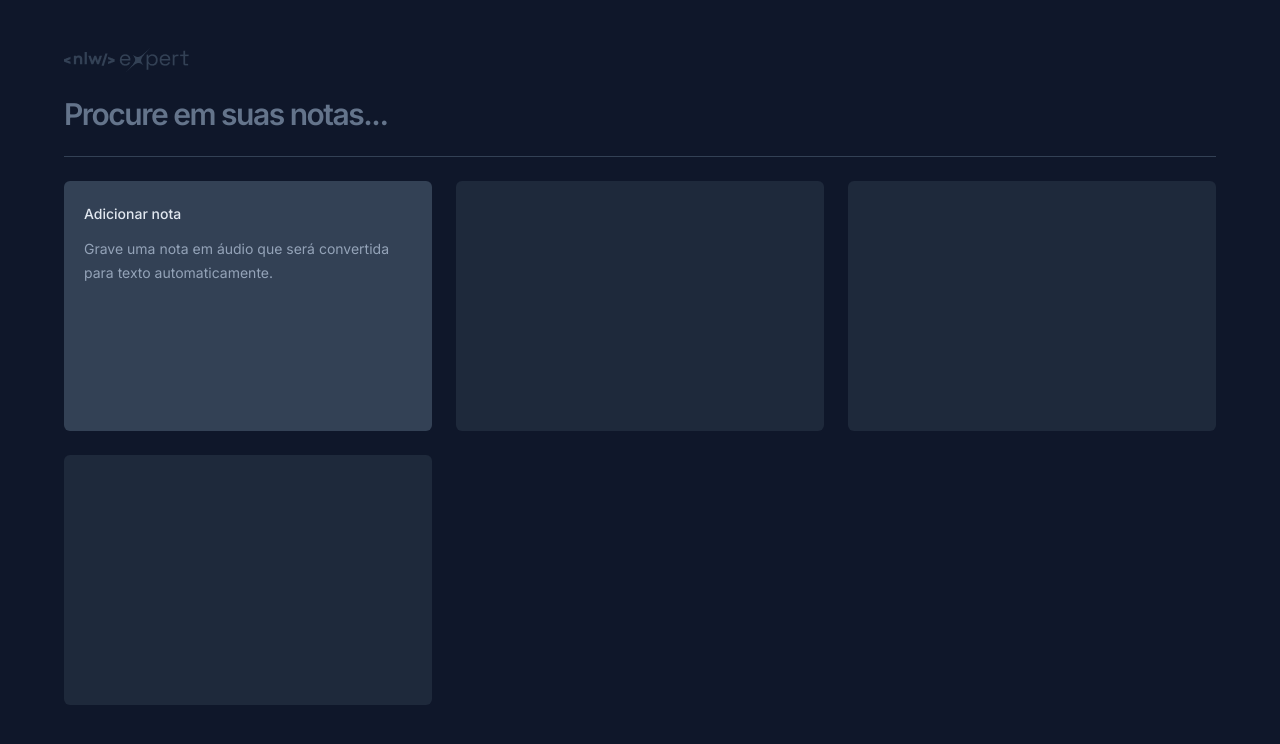
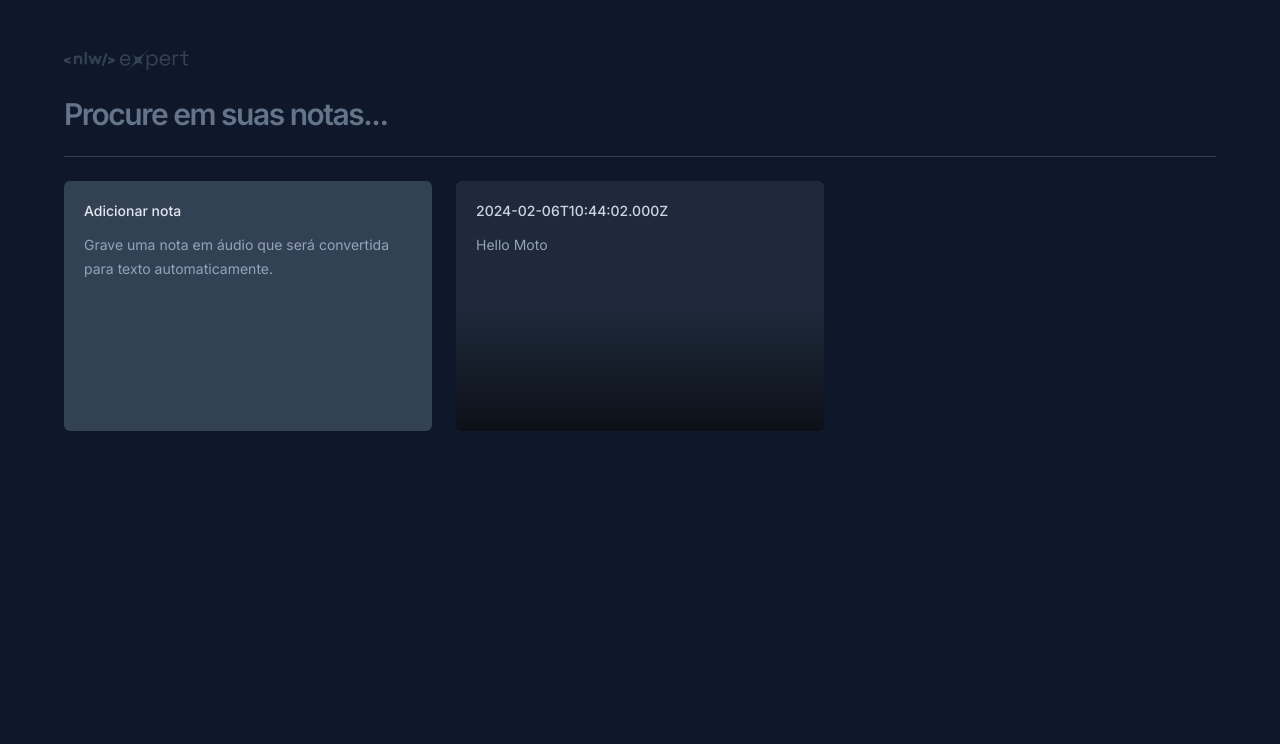
Before and after one commit to karendantas/NLW-ReactVoiceNotes, a React (Vite) app: page / in a window 1280 px wide. Shown: the top 744 px of the page. Built offline with nearby package versions, Linux system fonts and the light colour scheme.

Commit message:
feat: add notes props

```diff
--- a/src/App.tsx
+++ b/src/App.tsx
@@ -1,6 +1,9 @@
 import Logo from "./assets/Logo.png"
+import { NewCard } from "./components/new-card"
+import { NoteCards } from "./components/note-card"
+
+
 function App() {
-
 
   return (
     <>
@@ -17,31 +20,18 @@ function App() {
 
         <div className="h-px bg-slate-700"/>
 
+
+        {/* Note Cards */}
         <div className="grid grid-cols-3 gap-6 auto-rows-[250px]">
-
-        <div className="rounded-md  bg-slate-700 p-5 space-y-3">
-          <span className ="text-sm font-medium text-slate-200">
-            Adicionar nota
-          </span>
-          <p className="text-sm leading-6 text-slate-400">
-            Grave uma nota em áudio que será convertida para texto automaticamente.
-          </p>
+          <NewCard/>
+          {/* dentro da props, já esta inserido diretamente o objeto ao obrir o segundo par de chaves*/}
+          <NoteCards note = {{
+            date: new Date(),
+            content: 'Hello Moto'
+            }}  />
 
         </div>
 
-        <div  className="rounded-md  bg-slate-800 p-5" >
-
-        </div>
-
-        <div  className="rounded-md  bg-slate-800 p-5" >
-
-        </div>
-
-        <div  className="rounded-md  bg-slate-800 p-5" >
-
-        </div>
-
-      </div>
 
 
       </div>
--- /dev/null
+++ b/src/components/new-card.tsx
@@ -0,0 +1,14 @@
+export function NewCard(){
+
+    return (
+
+        <button className="flex flex-col gap-3 rounded-md text-left bg-slate-700 p-5">
+            <span className ="text-sm font-medium text-slate-200">
+              Adicionar nota
+            </span>
+            <p className="text-sm leading-6 text-slate-400">
+              Grave uma nota em áudio que será convertida para texto automaticamente.
+            </p>
+        </button>
+    )
+}
--- /dev/null
+++ b/src/components/note-card.tsx
@@ -0,0 +1,32 @@
+interface NoteCardProps{
+
+    /*Criando um objeto para note */
+    note:{
+        date:Date
+        content: string
+    }
+}
+
+
+
+
+export function NoteCards({note}: NoteCardProps){
+
+    return (
+
+<button className="flex flex-col gap-3 rounded-md text-left bg-slate-800 p-5 overflow-hidden relative outline-none hover:ring-2 hover:ring-slate-600 focus-visible:ring-2 focus-visible:ring-lime-400">
+          <span className ="text-sm font-medium text-slate-300">
+            {note.date.toISOString()}
+          </span>
+          <p className="text-sm leading-6 text-slate-400">
+            {note.content}
+          </p>
+
+          {/* Sombreamento dos cards */}
+          <div className="absolute bottom-0 left-0 right-0 h-1/2 bg-gradient-to-t from-black/60 to-black/0">
+
+          </div>
+
+</button>
+    )
+}
```
Lines whose indentation alone changed are shown as unchanged.
